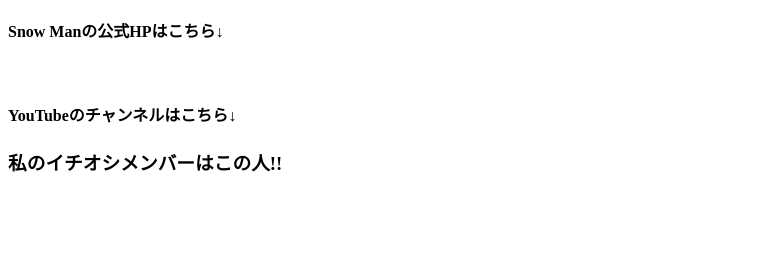
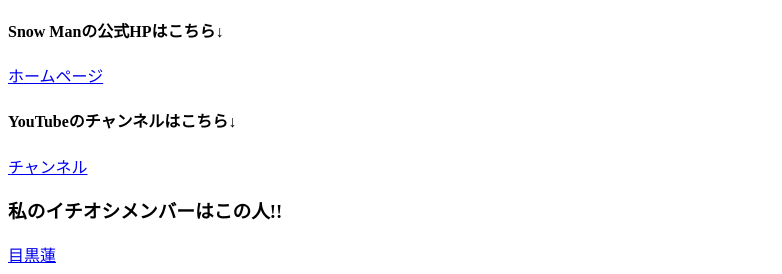
Before and after one commit to Babatenn/sodasoda, a plain HTML site: page index.html in a window 1280 px wide. Shown: the part 948-1222 px from the top of the page, without its empty margins (0-782 px from the left). Before the commit the page ends 1141 px from the top, so only its background shows below. Drawn offline with Linux system fonts and the light colour scheme.

Commit message:
Update index.html

```diff
--- a/index.html
+++ b/index.html
@@ -23,12 +23,12 @@
 <img src="https://pinzuba.ismcdn.jp/mwimgs/e/4/660wm/img_e40c09cdf166b1b3884e49b9f7734744346328.jpg" alt="Tiffanyブランドアンバサダー">
 
 <h4>Snow Manの公式HPはこちら↓</h4>
-<a href="https://www.johnnys-net.jp/page?id=artistTop&artist=43"></a>
+<a href="https://www.johnnys-net.jp/page?id=artistTop&artist=43">ホームページ</a>
 <br>
 <h4>YouTubeのチャンネルはこちら↓</h4>
-<a href="https://www.youtube.com/@J_SNOWMAN"></a>
+<a href="https://www.youtube.com/@J_SNOWMAN">チャンネル</a>
 
 <h3>私のイチオシメンバーはこの人!!</h3>
-<a href="a.html">
+<a href="a.html">目黒蓮</a>
 </body>
 </html>
```
